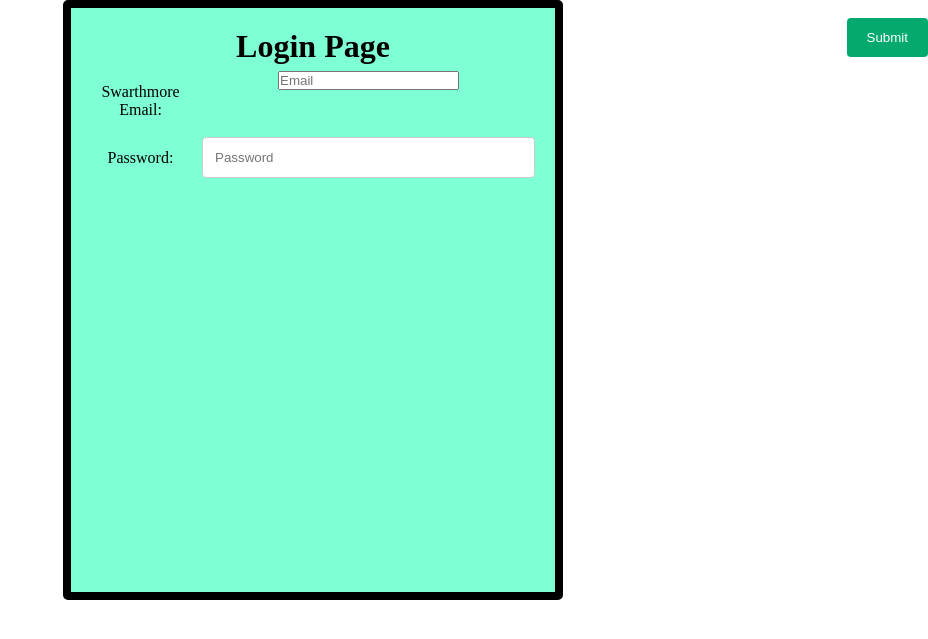
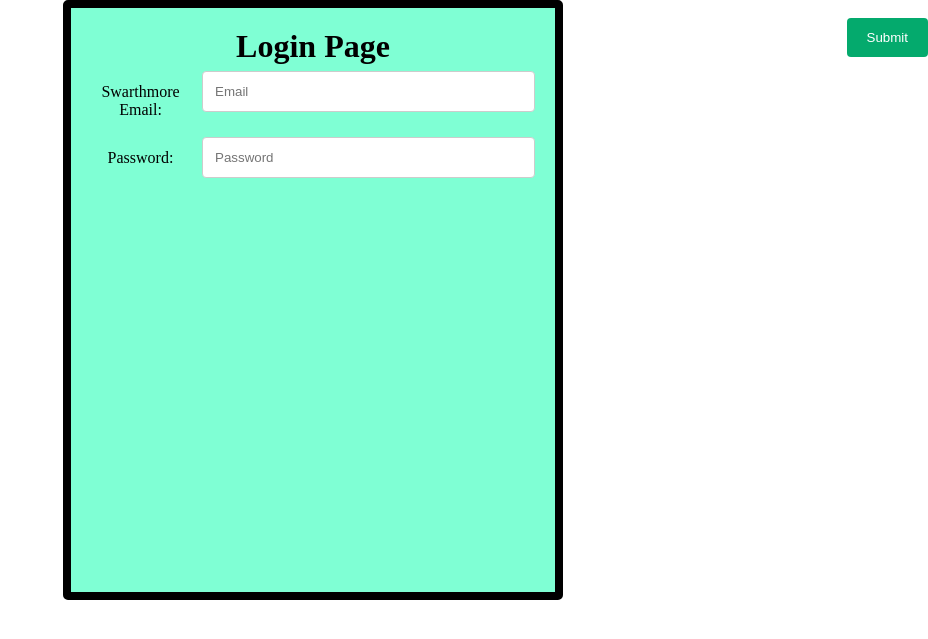
Before and after one commit to alisonkim12/SwarthmoreMarketplace, a Flask app: page /login in a window 1280 px wide. Shown: the top 639 px of the page, without its empty margins (352-1280 px from the left). Run offline with Flask 2, Linux system fonts and the light colour scheme.

Commit message:
changed input type on register to confirm with login

```diff
--- a/backend/static/styles.css
+++ b/backend/static/styles.css
@@ -125,6 +125,15 @@ input[type=text], select, textarea {
   resize: vertical;
 }
 
+input[type=email], select, textarea {
+  width: 100%;
+  padding: 12px;
+  border: 1px solid #ccc;
+  border-radius: 4px;
+  resize: vertical;
+}
+
+
 input[type=password], select, textarea {
   width: 100%;
   padding: 12px;
--- a/backend/templates/register.html
+++ b/backend/templates/register.html
@@ -53,7 +53,7 @@
                     </div>
 
                     <div class="col-75">
-                        <input type="text" id="email" name="email" placeholder="Enter your Swarthmore email"/>
+                        <input type="email" id="email" name="email" placeholder="Enter your Swarthmore email"/>
                         <small></small>
                     </div>
 
```
